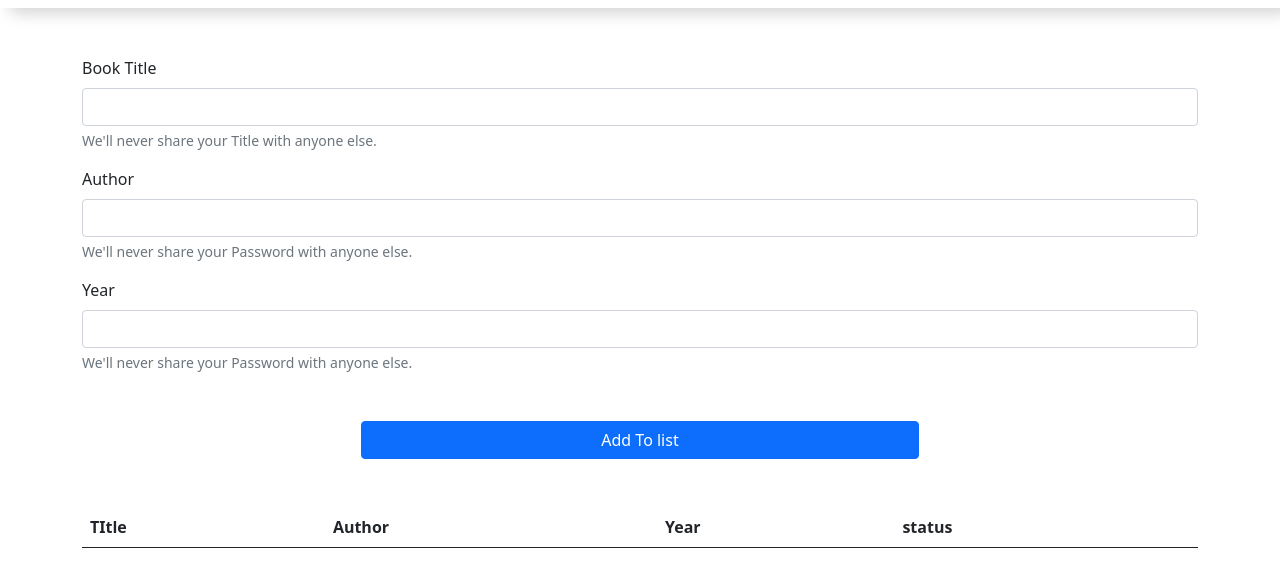
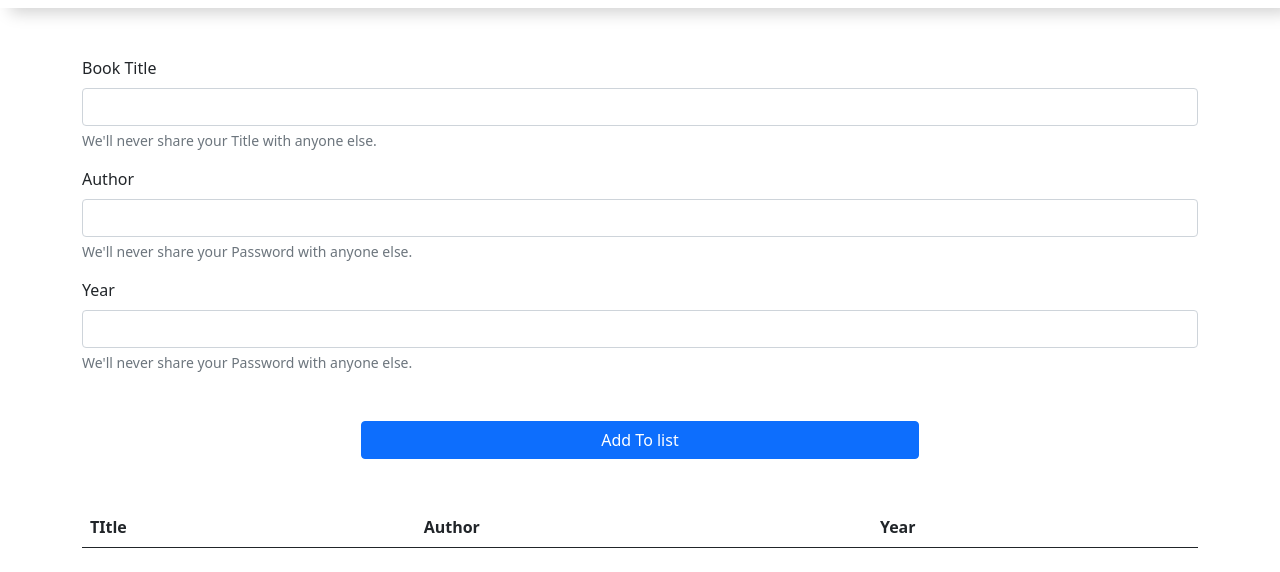
Before and after one commit to shakil51298/book-list, a plain HTML site: page index.html in a window 1280 px wide. Shown: the part 104-676 px from the top of the page. Drawn offline with nearby package versions, Linux system fonts and the light colour scheme.

Commit message:
status delet

```diff
--- a/index.html
+++ b/index.html
@@ -15,7 +15,6 @@
 </head>
 
 <body>
-
     <div class="header mt-3 mb-5">
         <h1> 📚 <span style="color: brown;">MY</span> BOOK <span style="color: rgb(0, 4, 255);">LIST</span></h1>
     </div>
@@ -50,7 +49,6 @@
                     <th scope="col">TItle</th>
                     <th scope="col">Author</th>
                     <th scope="col">Year</th>
-                    <th scope="col">status</th>
                 </tr>
             </thead>
             <tbody id="tbody">
```
